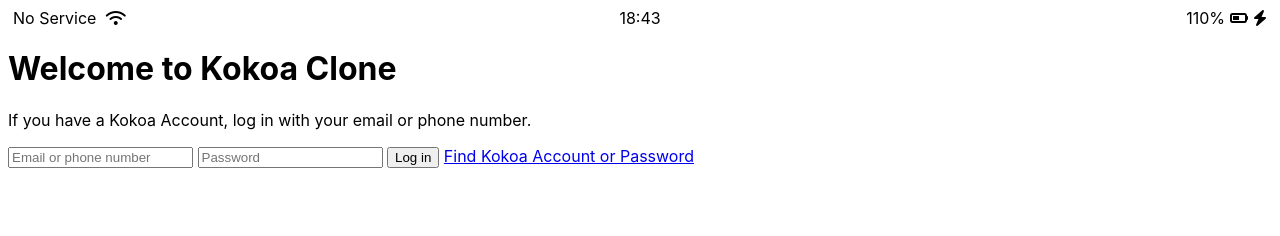
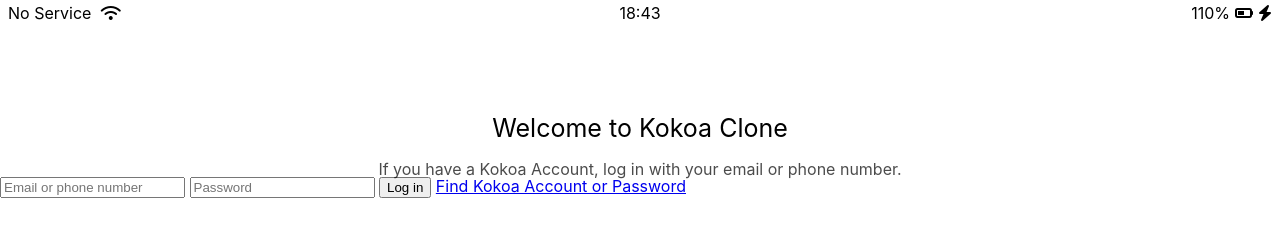
Before and after one commit to leehyeonho/kokoa-clone-2022, a plain HTML site: page index.html in a window 1280 px wide. Drawn offline with Linux system fonts and the light colour scheme.

Commit message:
#6.6 Sgin Up Screen part Three
reset.css 추가
status-bar.css 분리
welcome-header css 적용

```diff
--- /dev/null
+++ b/css/reset.css
@@ -0,0 +1,48 @@
+/* http://meyerweb.com/eric/tools/css/reset/
+   v2.0 | 20110126
+   License: none (public domain)
+*/
+
+html, body, div, span, applet, object, iframe,
+h1, h2, h3, h4, h5, h6, p, blockquote, pre,
+a, abbr, acronym, address, big, cite, code,
+del, dfn, em, img, ins, kbd, q, s, samp,
+small, strike, strong, sub, sup, tt, var,
+b, u, i, center,
+dl, dt, dd, ol, ul, li,
+fieldset, form, label, legend,
+table, caption, tbody, tfoot, thead, tr, th, td,
+article, aside, canvas, details, embed,
+figure, figcaption, footer, header, hgroup,
+menu, nav, output, ruby, section, summary,
+time, mark, audio, video {
+	margin: 0;
+	padding: 0;
+	border: 0;
+	font-size: 100%;
+	font: inherit;
+	vertical-align: baseline;
+}
+/* HTML5 display-role reset for older browsers */
+article, aside, details, figcaption, figure,
+footer, header, hgroup, menu, nav, section {
+	display: block;
+}
+body {
+	line-height: 1;
+}
+ol, ul {
+	list-style: none;
+}
+blockquote, q {
+	quotes: none;
+}
+blockquote:before, blockquote:after,
+q:before, q:after {
+	content: '';
+	content: none;
+}
+table {
+	border-collapse: collapse;
+	border-spacing: 0;
+}
--- /dev/null
+++ b/css/status-bar.css
@@ -0,0 +1,27 @@
+.status-bar {
+    display: flex;
+    justify-content: center;
+    padding: 5px 3px;
+}
+
+.status-bar__column {
+    width: 33%;
+}
+
+.status-bar__column:first-child span{
+    margin-right: 5px;
+}
+
+.status-bar__column:nth-child(2) {
+    display: flex;
+    justify-content: center;
+}
+.status-bar__column:last-child {
+    display: flex;
+    justify-content: flex-end;
+    align-items: center;
+}
+
+.status-bar__column, .fa-battery-half {
+    margin: 0px 5px;
+}
--- a/css/style.css
+++ b/css/style.css
@@ -1,30 +1,23 @@
+@import "reset.css";
+@import "status-bar.css";
 body {
     font-family: -apple-system, BlinkMacSystemFont, 'Segoe UI', Roboto, Oxygen, Ubuntu, Cantarell, 'Open Sans', 'Helvetica Neue', sans-serif;
 }
 
-.status-bar {
+.welcome-header {
+    margin-top: 90px;
+    text-align: center;
     display: flex;
-    justify-content: center;
-}
-
-.status-bar__column {
-    width: 33%;
-}
-
-.status-bar__column:first-child span{
-    margin-right: 5px;
-}
-
-.status-bar__column:nth-child(2) {
-    display: flex;
-    justify-content: center;
-}
-.status-bar__column:last-child {
-    display: flex;
-    justify-content: flex-end;
+    flex-direction: column;
     align-items: center;
 }
 
-.status-bar__column, .fa-battery-half {
-    margin: 0px 5px;
+.welcome-header__title {
+    margin-bottom: 20px;
+    font-size: 25px;
 }
+
+.welcome-header__text {
+    width: 60%;
+    opacity: 0.7;
+}
--- a/index.html
+++ b/index.html
@@ -23,7 +23,7 @@
       </div>
     </div>
     <header class="welcome-header">
-      <h1 class="welcom-header__title">Welcome to Kokoa Clone</h1>
+      <h1 class="welcome-header__title">Welcome to Kokoa Clone</h1>
       <p class="welcome-header__text">
         If you have a Kokoa Account, log in with your email or phone number.
       </p>
```
